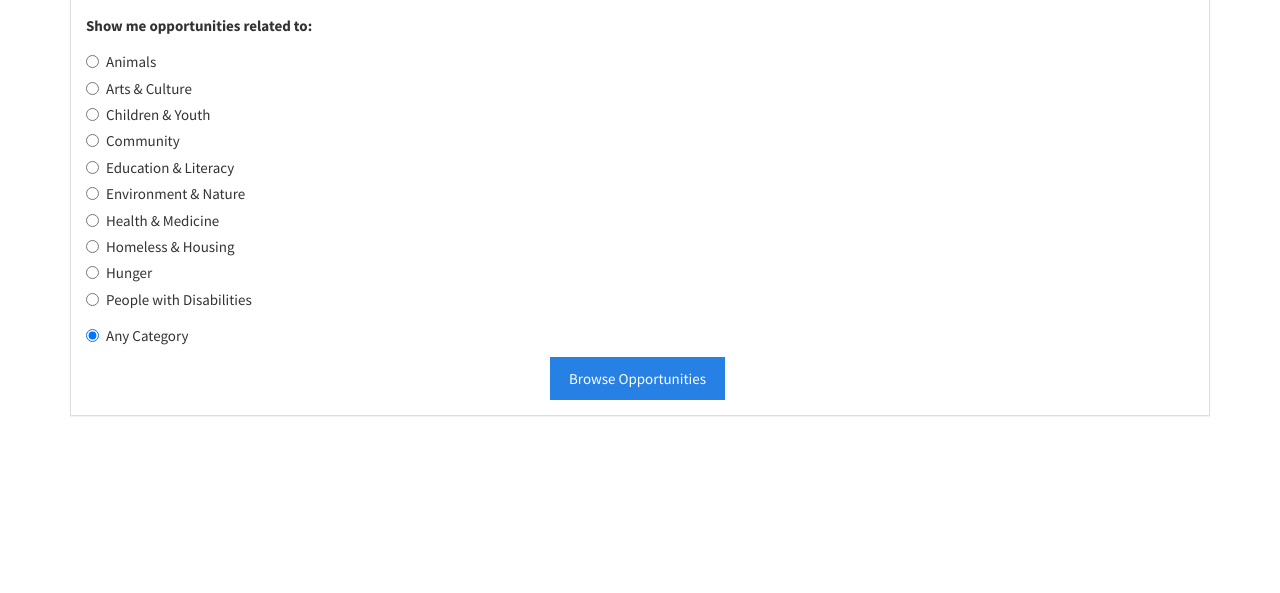
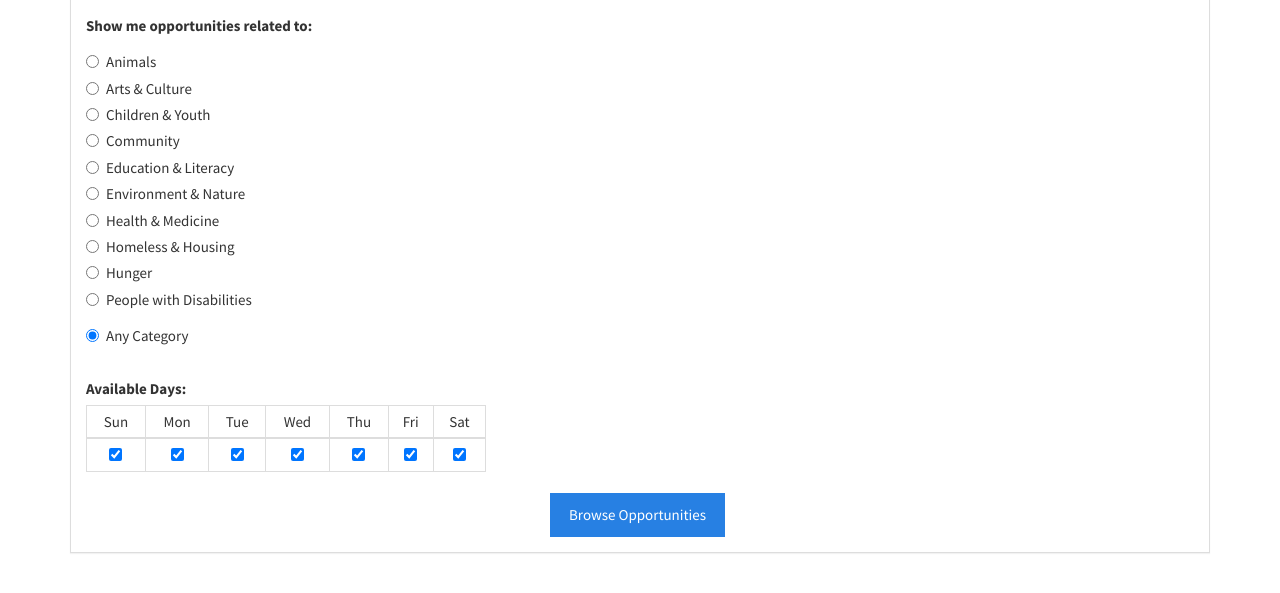
Before and after one commit to hendricksonsarahl/voluntr, a Flask app: page /filters in a window 1280 px wide. Shown: the part 140-733 px from the top of the page. Run offline with Flask 2, Linux system fonts and the light colour scheme; some libraries are stand-ins or nearby versions; some web fonts are replaced.

Commit message:
re-style days-of-week filter inputs

```diff
--- a/static/css/custom.css
+++ b/static/css/custom.css
@@ -80,6 +80,17 @@ body {
   }
   .opp-nav-buttons > .btn-group .dropdown-menu {
     left: auto;
+  }
+}
+
+.days-table {
+  max-width: 400px;
+}
+/*Fit the days-of-week table onto very small screens:*/
+@media (max-width: 400px) {
+  table.table.days-table thead td {
+    padding-left: 0;
+    padding-right: 0;
   }
 }
 
--- a/templates/volunteer/filters.html
+++ b/templates/volunteer/filters.html
@@ -30,30 +30,33 @@
                 <input id="all" type="radio" name="category" value="all" checked="checked">Any Category
               </label>
             </div>
-
-            <div class="form-group hidden">
+            <br />
+            <div class="form-group">
               <label for="available">Available Days:&nbsp;</label>
-              <label class="checkbox-inline">
-                <input id="sun" type="checkbox" name="availableDays" value="sunday"> Sun
-              </label>
-              <label class="checkbox-inline">
-                <input id="mon" type="checkbox" name="availableDays" value="monday"> Mon
-              </label>
-              <label class="checkbox-inline">
-                <input id="tue" type="checkbox" name="availableDays" value="tuesday"> Tue
-              </label>
-              <label class="checkbox-inline">
-                <input id="wed" type="checkbox" name="availableDays" value="wednesday"> Wed
-              </label>
-              <label class="checkbox-inline">
-                <input id="thu" type="checkbox" name="availableDays" value="thursday"> Thu
-              </label>
-              <label class="checkbox-inline">
-                <input id="fri" type="checkbox" name="availableDays" value="friday"> Fri
-              </label>
-              <label class="checkbox-inline">
-                <input id="sat" type="checkbox" name="availableDays" value="saturday"> Sat
-              </label>
+              <table class="table table-bordered table-condensed days-table text-center">
+                <thead>
+                  <tr class="text-center">
+                    <td class="text-center">Sun</td>
+                    <td class="text-center">Mon</td>
+                    <td class="text-center">Tue</td>
+                    <td class="text-center">Wed</td>
+                    <td class="text-center">Thu</td>
+                    <td class="text-center">Fri</td>
+                    <td class="text-center">Sat</td>
+                  </tr>
+                </thead>
+                <tbody>
+                  <tr>
+                    <td><input id="sun" type="checkbox" name="availableDays" value="Sunday" checked="checked"></td>
+                    <td><input id="sun" type="checkbox" name="availableDays" value="Monday" checked="checked"></td>
+                    <td><input id="sun" type="checkbox" name="availableDays" value="Tuesday" checked="checked"></td>
+                    <td><input id="sun" type="checkbox" name="availableDays" value="Wednesday" checked="checked"></td>
+                    <td><input id="sun" type="checkbox" name="availableDays" value="Thursday" checked="checked"></td>
+                    <td><input id="sun" type="checkbox" name="availableDays" value="Friday" checked="checked"></td>
+                    <td><input id="sun" type="checkbox" name="availableDays" value="Saturday" checked="checked"></td>
+                  </tr>
+                </tbody>
+              </table>
             </div>
             <div class="text-center">
               <button type="submit" form="filters-form" value="Sign Up" class="btn btn-primary">Browse Opportunities</button>
```
Also changed, not shown: templates/organization/add.html (+6 -2 lines).
